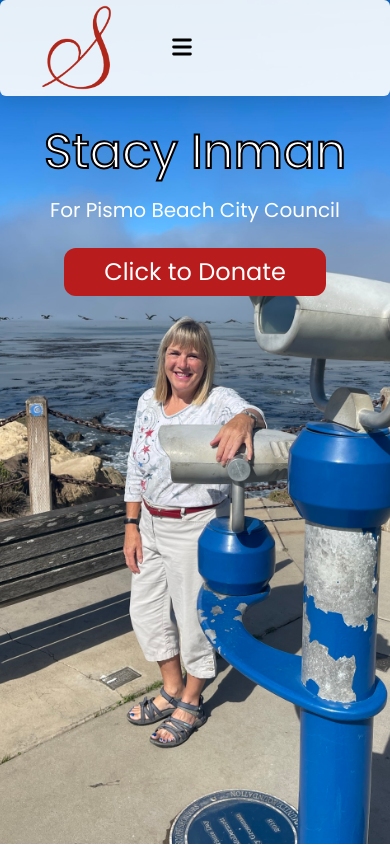
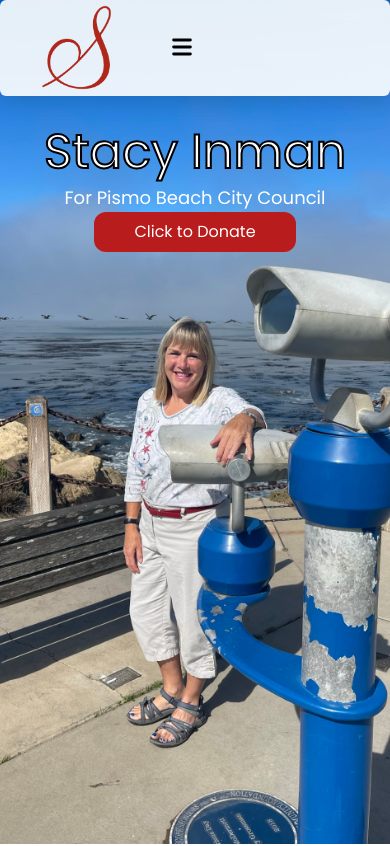
Before and after one commit to moses-codes/stacy4citycouncil, a React (Create React App) app: page / in a window 390 px wide. Shown: the top 846 px of the page. Built offline with nearby package versions, Linux system fonts and the light colour scheme.

Commit message:
button position

```diff
--- a/src/components/Hero.js
+++ b/src/components/Hero.js
@@ -25,19 +25,19 @@ export default function Hero() {
         <main id='hero' className={"h-screen block m-0"}>
             <div className={"xl:p-36 xs:pt-32"}>
                 <h1 className="xs:text-5xl md:text-8xl
-                mb-5 xl:text-left xs:w-auto xs:text-center
-                xs:text-white">Stacy Inman</h1>
+                md:mb-5 xl:text-left xs:w-auto xs:text-center
+                xs:text-white xs:mb-2">Stacy Inman</h1>
                 <h3
-                    className="xs:mb-5 md:md-36
+                    className="xs:mb-0 md:md-36
                     xl:text-left xs:text-center md:text-3xl
-                    xs:text-xl xs:text-white"
+                    xs:text-lg xs:text-white"
                 >For Pismo Beach City Council</h3>
             </div>
 
             <button className="block w-auto
-            text-2xl md:mt-16 md:ml-16 xl:ml-36
+            md:text-2xl md:mt-16 md:ml-16 xl:ml-36
             text-white bg-red-700 py-2 px-10
-            rounded-xl xs:mx-auto xs:mt-6"
+            rounded-xl xs:mx-auto xs:mt-0 xs:text-md"
                 onClick={handleClick}
             >{donateOn ? 'Hide Window' : 'Click to Donate'}</button>
             {donateOn ? donateWindow : ''}
```
